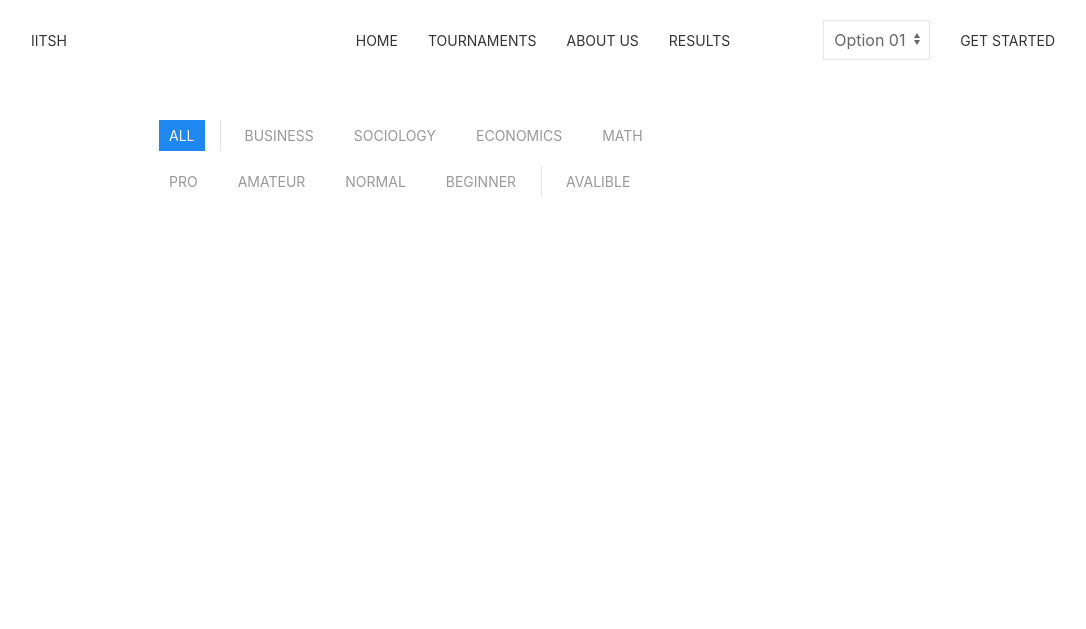
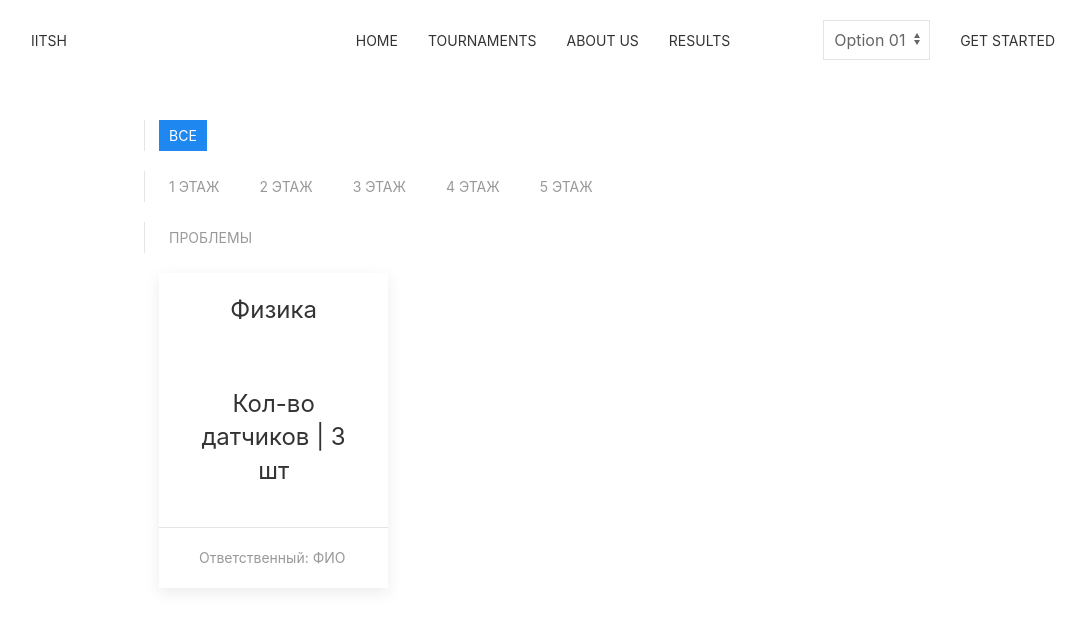
Before and after one commit to DegtyarevEvgeniy/iitsh, a Django app: page / in a window 1280 px wide. Shown: the top 629 px of the page, without its empty margins (97-1183 px from the left). Run offline with Django 4.2, Linux system fonts and the light colour scheme; some libraries are stand-ins or nearby versions.

Commit message:
add main page

```diff
--- a/cloud/templates/index.html
+++ b/cloud/templates/index.html
@@ -15,25 +15,27 @@
     {% include 'menu.html' %}
     <div class="uk-width-3-5 uk-margin-medium-top" style="margin: 0 auto" uk-filter="target: .js-filter">
 
-        <div class="uk-grid-small uk-grid-divider uk-child-width-auto" uk-grid>
+        <div class="uk-grid-small uk-grid-divider uk-child-width-auto" >
             <div>
                 <ul class="uk-subnav uk-subnav-pill" uk-margin>
-                    <li class="uk-active" uk-filter-control><a href="#">All</a></li>
+                    <li class="uk-active" uk-filter-control><a href="#">Все</a></li>
                 </ul>
             </div>
             <div>
                 <ul class="uk-subnav uk-subnav-pill" uk-margin>
-                    <li uk-filter-control="filter: [data-subject='Business']; group: data-subject"><a
-                            class="uk-button uk-button-link uk-text-right" href="#">Business</a></li>
-                    <li uk-filter-control="filter: [data-subject='Sociology']; group: data-subject"><a
-                            class="uk-button uk-button-link uk-text-right" href="#">Sociology</a></li>
-                    <li uk-filter-control="filter: [data-subject='Economics']; group: data-subject"><a
-                            class="uk-button uk-button-link uk-text-right" href="#">Economics</a></li>
-                    <li uk-filter-control="filter: [data-subject='Math']; group: data-subject"><a
-                            class="uk-button uk-button-link uk-text-right" href="#">Math</a></li>
+                    <li uk-filter-control="filter: [data-subject='1']; group: data-subject"><a
+                            class="uk-button uk-button-link uk-text-right" href="#">1 этаж</a></li>
+                    <li uk-filter-control="filter: [data-subject='2']; group: data-subject"><a
+                            class="uk-button uk-button-link uk-text-right" href="#">2 этаж</a></li>
+                    <li uk-filter-control="filter: [data-subject='3']; group: data-subject"><a
+                            class="uk-button uk-button-link uk-text-right" href="#">3 этаж</a></li>
+                    <li uk-filter-control="filter: [data-subject='4']; group: data-subject"><a
+                            class="uk-button uk-button-link uk-text-right" href="#">4 этаж</a></li>
+                    <li uk-filter-control="filter: [data-subject='5']; group: data-subject"><a
+                        class="uk-button uk-button-link uk-text-right" href="#">5 этаж</a></li>
                 </ul>
             </div>
-            <div>
+            <!-- <div>
                 <ul class="uk-subnav uk-subnav-pill" uk-margin>
                     <li uk-filter-control="filter: [data-level='Pro']; group: data-level"><a
                             class="uk-button uk-button-link uk-text-right" href="#">Pro</a></li>
@@ -47,44 +49,40 @@
                     </li>
 
                 </ul>
-            </div>
+            </div> -->
             <div>
                 <ul class="uk-subnav uk-subnav-pill" uk-margin>
                     <li uk-filter-control="filter: [data-avalibility='avalible']; group: data-avalibility"><a
-                            class="uk-button uk-button-link uk-text-right" href="#">Avalible</a>
+                            class="uk-button uk-button-link uk-text-right" href="#">Проблемы</a>
                     </li>
                 </ul>
             </div>
         </div>
 
         <ul class="js-filter uk-child-width-1-2 uk-child-width-1-3@m uk-text-center" uk-grid>
-            {% for test in tests %}
-            {% if test.subject in user.subjects and user.knowledge == test.level%}
-            <li data-level="{{test.level}}" data-subject="{{test.subject}}" data-avalibility="avalible">
+
+            <li data-level="5" data-subject="5" data-avalibility="avalible">
 
                 <a href="" class="uk-link-reset">
                     <div class="uk-card uk-card-default uk-card-hover">
                         <div class="uk-card-header" style="border: none">
                             <div class="uk-grid-small uk-flex-middle" uk-grid>
                                 <div class="uk-width-expand">
-                                    <h3 class="uk-card-title uk-margin-remove-bottom">{{test.name}}</h3>
+                                    <h3 class="uk-card-title uk-margin-remove-bottom">Физика</h3>
                                 </div>
                             </div>
                         </div>
                         <div class="uk-card-body">
-                            <h3>{{test.subject}} | {{test.level}}</h3>
+                            <h3>Кол-во датчиков | 3 шт</h3>
                         </div>
                         <div class="uk-card-footer uk-text-left">
-                            <p class="uk-text-meta uk-margin-remove">Start:<time class="uk-margin-small-left"
-                                    datetime="2016-04-01T19:00">{{test.date_start}} {{test.time_start}}</time></p>
-                            <p class="uk-text-meta uk-margin-remove">End:<time class="uk-margin-small-left"
-                                    datetime="2016-04-01T19:00">{{test.date_end}} {{test.time_end}}</time></p>
+                            <p class="uk-text-meta uk-margin-remove">Ответственный: ФИО</p>
+
                         </div>
                     </div>
                 </a>
             </li>
-            {% else %}
-            <li data-level="{{test.level}}" data-subject="{{test.subject}}">
+            <!-- <li data-level="{{test.level}}" data-subject="{{test.subject}}">
                 <div class="uk-card uk-card-secondary">
                     <div class="uk-card-header" style="border: none">
                         <div class="uk-grid-small uk-flex-middle" uk-grid>
@@ -105,9 +103,7 @@
                                 datetime="2016-04-01T19:00">{{test.date_end}} {{test.time_end}}</time></p>
                     </div>
                 </div>
-            </li>
-            {% endif %}
-            {% endfor %}
+            </li> -->
 
         </ul>
 
--- a/cloud/templates/menu.html
+++ b/cloud/templates/menu.html
@@ -1,4 +1,3 @@
-
 
 <nav class="uk-navbar-container uk-width-4-5" style="margin: 0 auto; background-color: rgba(255,255,255,0);" uk-navbar>
     <div class="uk-navbar-left">
```
